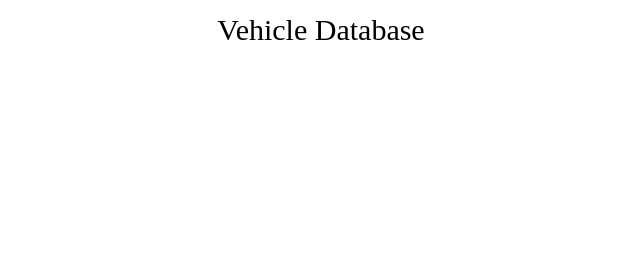
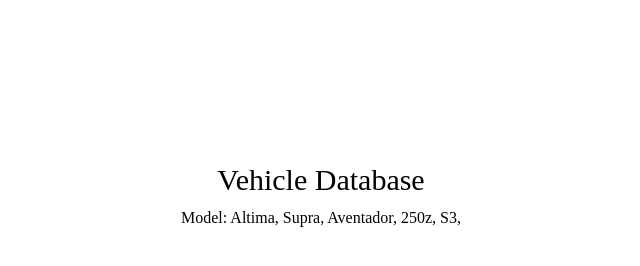
Before and after one commit to JadeManrique/vehicle-array, a plain HTML site: page index.html in a window 1280 px wide. Shown: the whole page, without its empty margins (319-959 px from the left). Drawn offline with Linux system fonts and the light colour scheme.

Commit message:
Added .css

```diff
--- a/css/styles.css
+++ b/css/styles.css
@@ -1,4 +1,5 @@
 h1 {
+  padding-top: 150px;
   margin: 15px;
   font-size: 30px;
 }
--- a/scripts/scripts.js
+++ b/scripts/scripts.js
@@ -1,3 +1,6 @@
+$(document).ready( function () {
+
+
 var vehicle1 = {
     manufacturer: "Nissan",
     model: "Altima",
@@ -47,6 +50,15 @@ let myFleet = [];
 
 myFleet.push(vehicle1, vehicle2, vehicle3, vehicle4, vehicle5);
 
+var fullString = "Model: ";
+
 for (var i = 0; i < myFleet.length; i++) {
-  console.log("The model for " + myFleet[i].renter + " is: " + "\"" + myFleet[i].model + "\".");
+  fullString = fullString + myFleet[i].model + ", ";
 }
+
+
+$("#car-display").html(fullString);
+
+
+
+});
```
